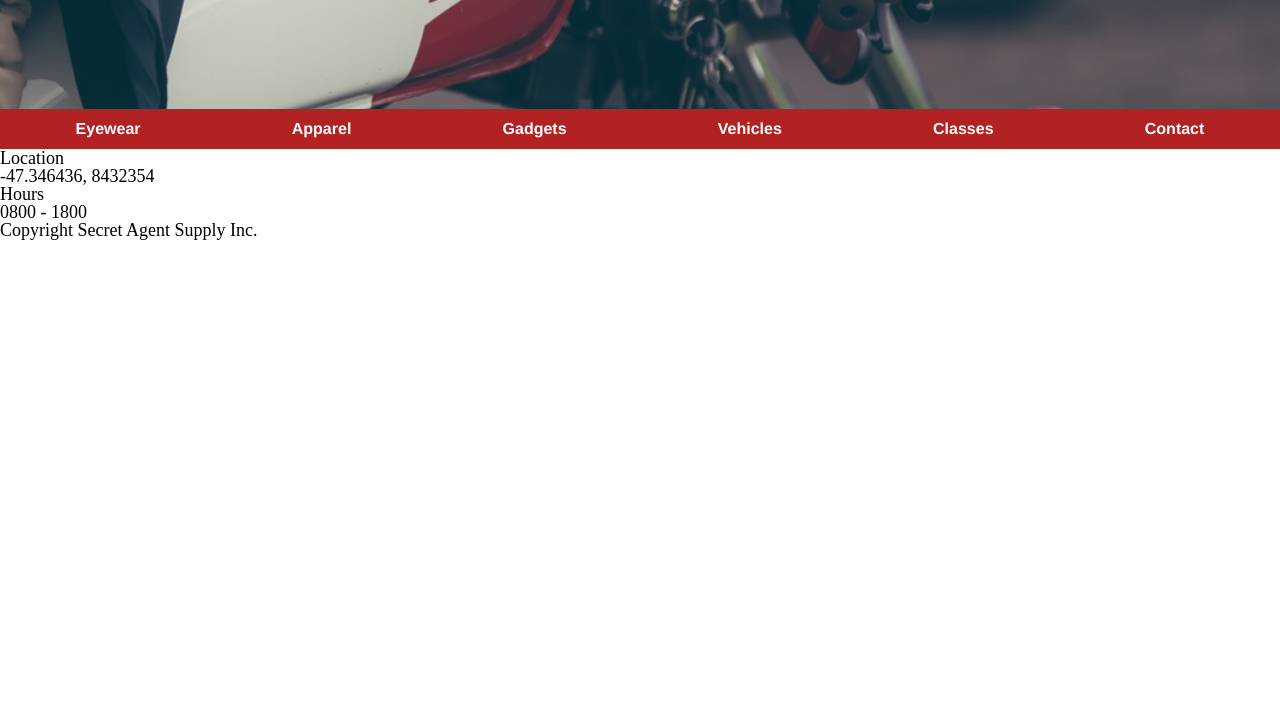
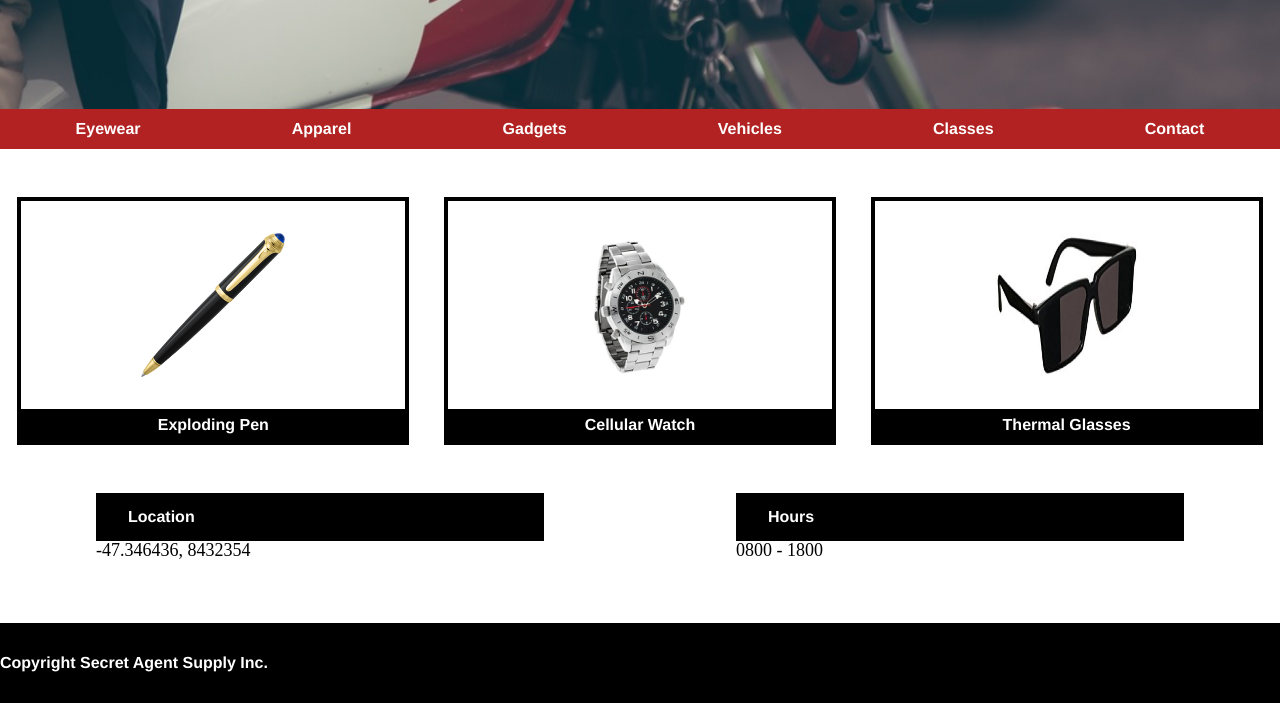
Before and after one commit to FredCLearn/SecretAgentSupply, a plain HTML site: page index.html in a window 1280 px wide. Shown: the part 328-1031 px from the top of the page. Before the commit the page ends 800 px from the top, so only its background shows below. Drawn offline with Linux system fonts and the light colour scheme.

Commit message:
finished content and footer area

```diff
--- a/index.html
+++ b/index.html
@@ -37,25 +37,44 @@
   </nav>
 
 <!-- Content -->
+  <div class="content">
+
+<div class="row">
+  <div class="product">
+  <img src="resources/images/pen.png">
+  <h3 class="wtext">Exploding Pen</h3>
+  </div>
+  <div class="product">
+  <img src="resources/images/watch.png">
+  <h3 class="wtext">Cellular Watch</h3>
+  </div>
+  <div class="product">
+  <img src="resources/images/glasses.png">
+  <h3 class="wtext">Thermal Glasses</h3>
+  </div>
+  </div>
+</div>
+
+<div class="row2">
+  <div class="box">
   <div>
-  <div>
-  Location
+  <h3 class="wtext row2text">Location</h3>
   </div>
   -47.346436, 8432354
   </div>
 
+  <div class="box">
   <div>
-  <div>
-  Hours
+  <h3 class="wtext row2text">Hours</h3>
   </div>
   0800 - 1800
   </div>
-
+</div>
 
 
 <!-- Footer -->
 <footer>
-Copyright Secret Agent Supply Inc.
+<span class="wtext">Copyright Secret Agent Supply Inc.</span>
 </footer>
 
   </body>
--- a/resources/css/style.css
+++ b/resources/css/style.css
@@ -8,10 +8,16 @@ body{
   font-family: helvetica;
   font-size: 1rem;
   color:white;
+  font-weight: bold;
 }
 
 .bold{
   font-weight: bold;
+}
+
+.row{
+  display:flex;
+  flex-direction:row;
 }
 
 /* Header and Nav Area */
@@ -68,6 +74,7 @@ nav{
   display: flex;
   justify-content: space-around;
   align-items: center;
+  flex-wrap:wrap;
 }
 nav a{
   text-align: center;
@@ -75,6 +82,7 @@ nav a{
   font-size: 1rem;
   color:white;
   top: .75rem;
+  margin:auto 1rem;
 }
 
 a:link {
@@ -82,7 +90,59 @@ a:link {
 }
 
 /* Content Area */
+.row{
+  display:flex;
+  justify-content: space-around;
+  margin-top:3rem;
+}
 
 
+.content h3{
+  background-color:black;
+  padding:0.5rem 0;
+  text-align: center;
+}
+
+.product{
+  border: 4px solid black;
+  width:30%;
+  display:flex;
+  flex-direction: column;
+  justify-content: center;
+}
+
+.product img{
+  height:9rem;
+  width:9rem;
+  margin:2rem auto;
+}
+
+.row2{
+  display:flex;
+  justify-content: space-around;
+  margin-top: 3rem;
+  margin-bottom: 4rem;
+}
+
+.box{
+    width:35%;
+}
+
+.row2text{
+  padding:1rem 0;
+  padding-left:2rem;
+  background-color: black;
+}
 
 /* Footer */
+
+footer {
+  height:5rem;
+  background-color: black;
+  display:flex;
+  justify-content: left;
+}
+
+span{
+margin-top:2rem;
+}
```
